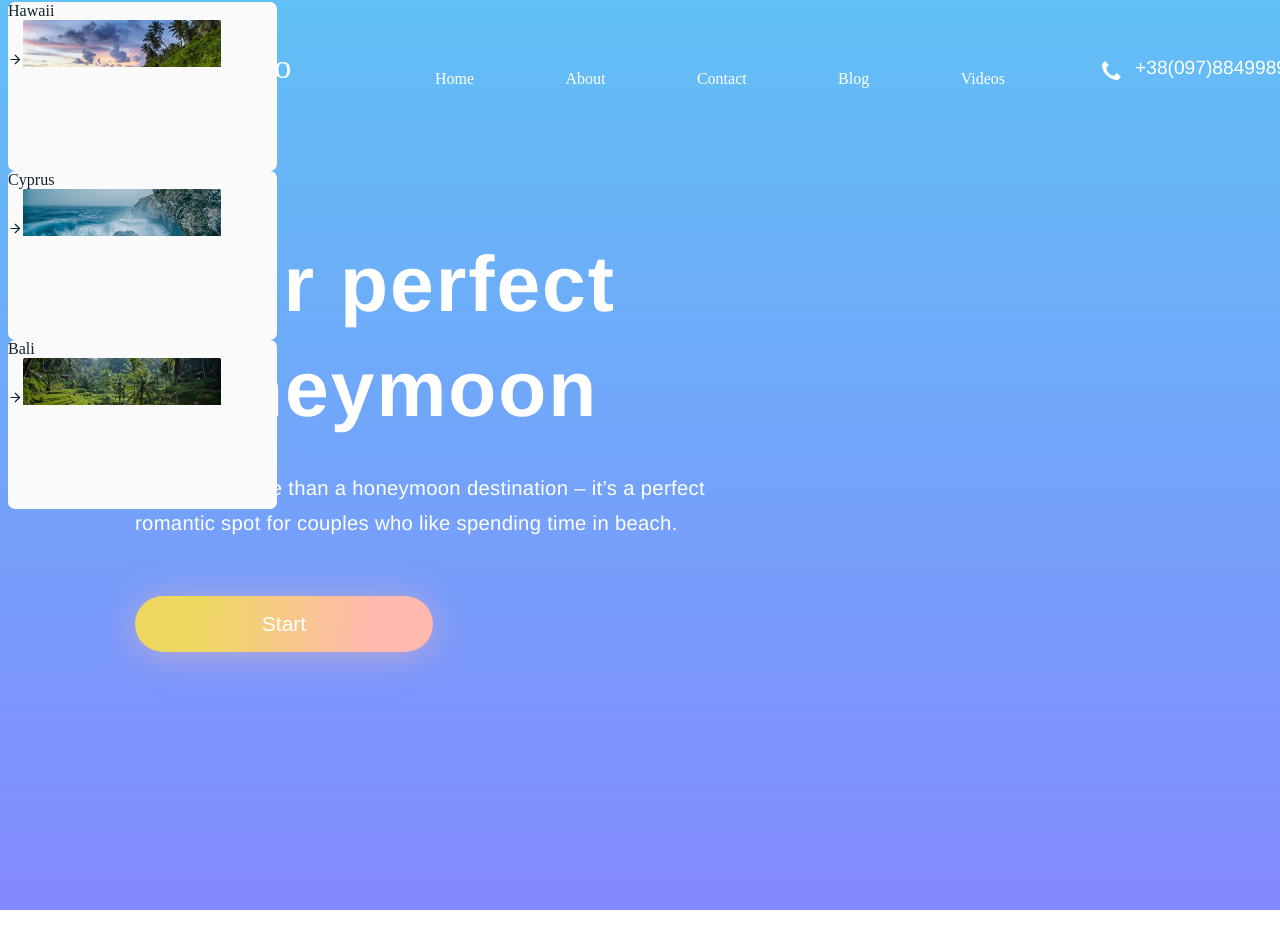
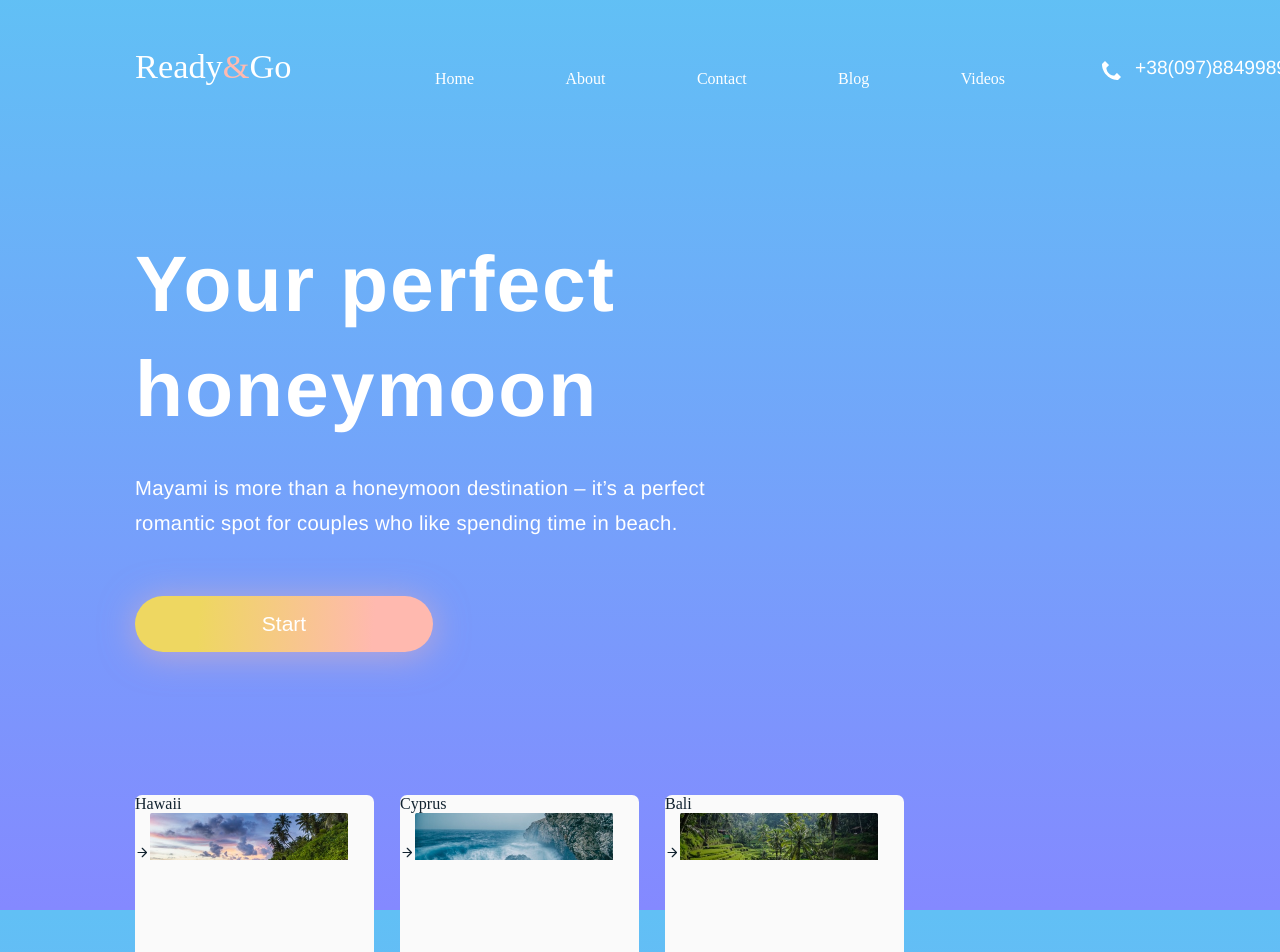
Before and after one commit to Maryaclrm/travel, a Next.js app: page / in a window 1280 px wide. Shown: the part 6-958 px from the top of the page. Before the commit the page ends 916 px from the top, so only its background shows below. Built offline with nearby package versions, Linux system fonts and the light colour scheme.

Commit message:
posição de cards

```diff
--- a/src/app/page.js
+++ b/src/app/page.js
@@ -4,6 +4,7 @@
 import seta from '../../public/arrow-right.svg'
 import cyprus from '../../public/cyprus.png'
 import Bali from '../../public/bali.png'
+import { Children } from 'react'
 
 function Botao({x,y}){
  return (
@@ -21,13 +22,23 @@
   )
 }
 
+function Cards({children, x, y}){
+  return(
+    <div style={{left: x, top:y}} className={styles.cards}>
+      {children}
+    </div>
+  )
+}
+
 export default function Home() {
   return (
     <>
     <Botao x={135} y={601.72}/>
-    <Card localidade="Hawaii" imagem={hawaii}/>
-    <Card localidade="Cyprus" imagem={cyprus}/>
-    <Card localidade="Bali" imagem={Bali}/>
+    <Cards x={135} y={801}>
+      <Card localidade="Hawaii" imagem={hawaii}/>
+      <Card localidade="Cyprus" imagem={cyprus}/>
+      <Card localidade="Bali" imagem={Bali}/>
+    </Cards>
     </>
   )
 }
--- a/src/app/page.module.css
+++ b/src/app/page.module.css
@@ -14,7 +14,7 @@
 .card{
     background-color: #FAFAFA;
     height: 169px;
-    width: 269px;
+    width: 239px;
     filter: blur(0.6000000238418579px);
     border-radius: 7px;
 }
@@ -24,3 +24,10 @@
     font-size: 16.071px;
     margin: 0px;
 }
+
+.cards{
+    display: flex;
+    justify-content: space-start;
+    gap: 26px;
+    position: absolute;
+}
```
